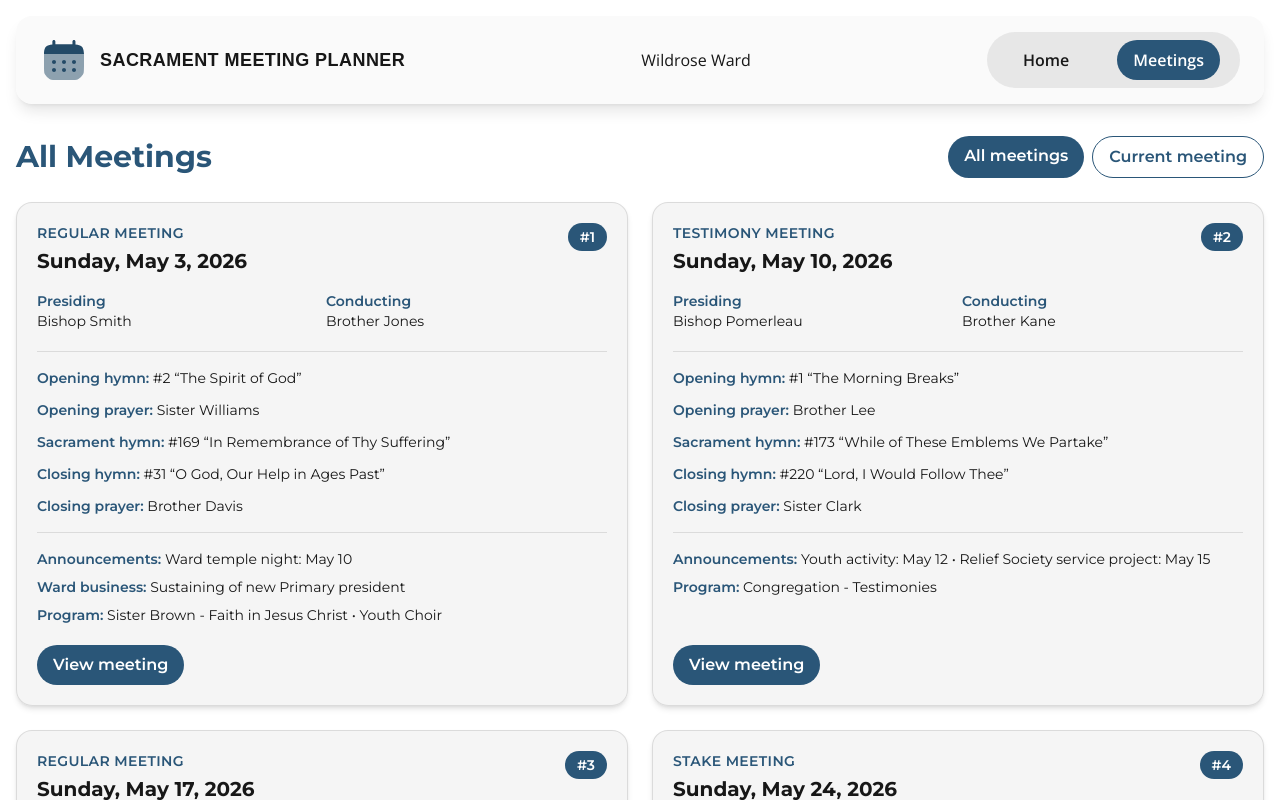
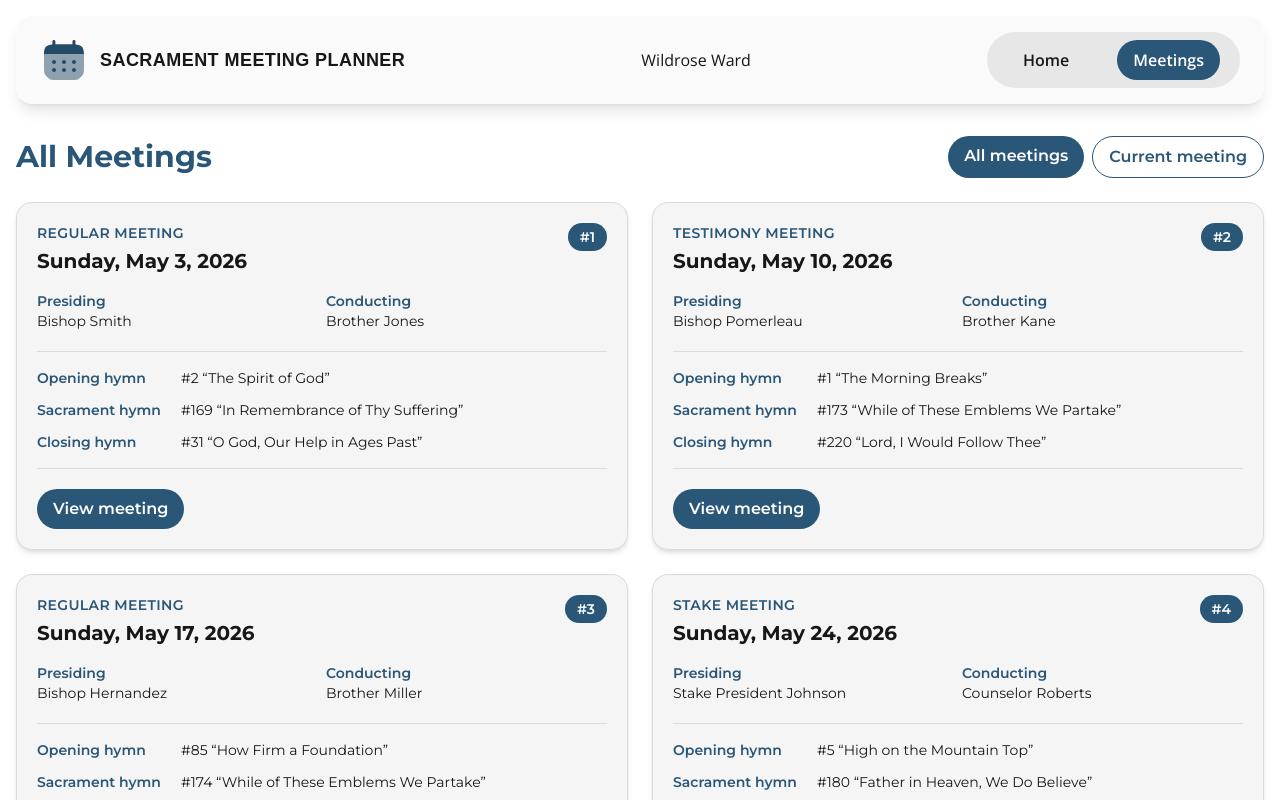
Before and after one commit to shaniaesguerra/sacrament-meetings, a Next.js app: page /meetings in a window 1280 px wide. Shown: the top 800 px of the page. Built offline with nearby package versions, Linux system fonts and the light colour scheme; no server answers.

Commit message:
Refactor MeetingCard component to reflect a summary

```diff
--- a/components/MeetingCard.tsx
+++ b/components/MeetingCard.tsx
@@ -24,15 +24,9 @@ export default function MeetingCard({
   meetingType,
   presiding,
   conducting,
-  announcements = [],
   openingHymn,
-  openingPrayer,
-  wardBusiness,
-  stakeBusiness,
   sacramentHymn,
-  speakers,
   closingHymn,
-  closingPrayer,
 }: MeetingCardProps) {
   const formattedDate = new Date(`${date}T00:00:00`).toLocaleDateString(
     "en-US",
@@ -72,65 +66,26 @@ export default function MeetingCard({
         </div>
       </dl>
 
-      <div className="space-y-3 border-t border-card/60 pt-4 text-sm">
-        <p>
-          <span className="font-semibold text-brand">Opening hymn:</span>{" "}
-          #{openingHymn.number} &ldquo;{openingHymn.title}&rdquo;
-        </p>
-        <p>
-          <span className="font-semibold text-brand">Opening prayer:</span>{" "}
-          {openingPrayer}
-        </p>
-        <p>
-          <span className="font-semibold text-brand">Sacrament hymn:</span>{" "}
-          #{sacramentHymn.number} &ldquo;{sacramentHymn.title}&rdquo;
-        </p>
-        <p>
-          <span className="font-semibold text-brand">Closing hymn:</span>{" "}
-          #{closingHymn.number} &ldquo;{closingHymn.title}&rdquo;
-        </p>
-        <p>
-          <span className="font-semibold text-brand">Closing prayer:</span>{" "}
-          {closingPrayer}
-        </p>
-      </div>
-
-      {(announcements.length > 0 ||
-        wardBusiness.length > 0 ||
-        stakeBusiness ||
-        speakers.length > 0) && (
-        <div className="mt-4 border-t border-card/60 pt-4 text-sm">
-          {announcements.length > 0 && (
-            <p>
-              <span className="font-semibold text-brand">Announcements:</span>{" "}
-              {announcements.join(" • ")}
-            </p>
-          )}
-          {wardBusiness.length > 0 && (
-            <p className="mt-2">
-              <span className="font-semibold text-brand">Ward business:</span>{" "}
-              {wardBusiness.map((item) => item.description).join(" • ")}
-            </p>
-          )}
-          {stakeBusiness && (
-            <p className="mt-2 font-semibold text-brand">
-              Stake business included
-            </p>
-          )}
-          {speakers.length > 0 && (
-            <p className="mt-2">
-              <span className="font-semibold text-brand">Program:</span>{" "}
-              {speakers
-                .map((speaker) =>
-                  speaker.topic
-                    ? `${speaker.name} - ${speaker.topic}`
-                    : speaker.name,
-                )
-                .join(" • ")}
-            </p>
-          )}
+      <dl className="space-y-3 border-y border-card/60 py-4 text-sm">
+        <div className="grid gap-1 sm:grid-cols-[8rem_1fr] sm:gap-4">
+          <dt className="font-semibold text-brand">Opening hymn</dt>
+          <dd>
+            #{openingHymn.number} &ldquo;{openingHymn.title}&rdquo;
+          </dd>
         </div>
-      )}
+        <div className="grid gap-1 sm:grid-cols-[8rem_1fr] sm:gap-4">
+          <dt className="font-semibold text-brand">Sacrament hymn</dt>
+          <dd>
+            #{sacramentHymn.number} &ldquo;{sacramentHymn.title}&rdquo;
+          </dd>
+        </div>
+        <div className="grid gap-1 sm:grid-cols-[8rem_1fr] sm:gap-4">
+          <dt className="font-semibold text-brand">Closing hymn</dt>
+          <dd>
+            #{closingHymn.number} &ldquo;{closingHymn.title}&rdquo;
+          </dd>
+        </div>
+      </dl>
 
       <div className="mt-auto pt-5">
         <Link
```
